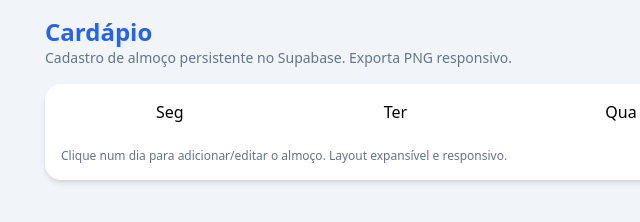
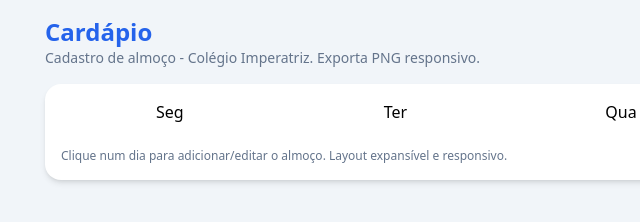
Before and after one commit to colegioimperatriz/Cardapio_Digital, a plain HTML site: page index.html in a window 1280 px wide. Shown: the full height of the page, 19-659 px from the left. Drawn offline with nearby package versions, Linux system fonts and the light colour scheme; no server answers.

Commit message:
Update index.html

```diff
--- a/index.html
+++ b/index.html
@@ -14,7 +14,7 @@
     <header class="flex flex-wrap items-center justify-between mb-4 gap-2">
       <div>
         <h1 id="titulo" class="text-2xl font-semibold text-blue-600">Cardápio</h1>
-        <p class="text-sm text-slate-500">Cadastro de almoço persistente no Supabase. Exporta PNG responsivo.</p>
+        <p class="text-sm text-slate-500">Cadastro de almoço - Colégio Imperatriz. Exporta PNG responsivo.</p>
       </div>
       <div class="space-x-2">
         <button onclick="changeMonth(-1)" class="btn">◀</button>
```
